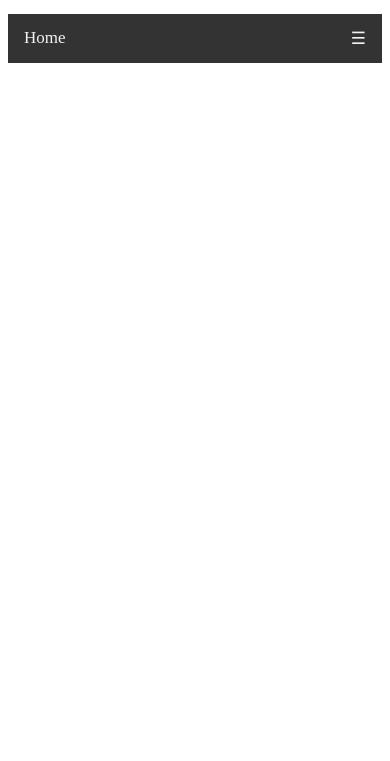
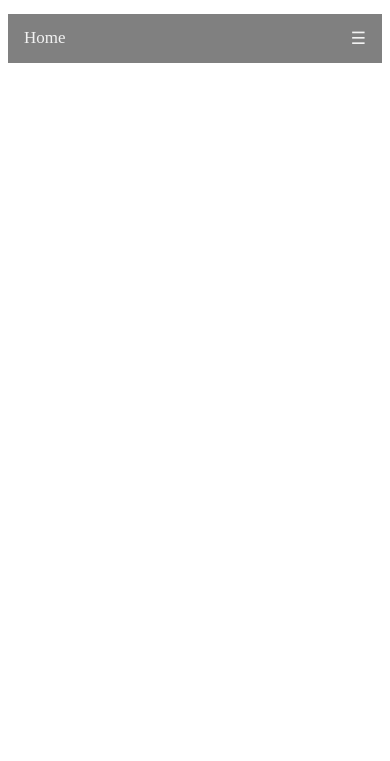
Before and after one commit to francishughes/ctec3905, a plain HTML site: page index.html in a window 390 px wide. Shown: the part 83-844 px from the top of the page. Drawn offline with Linux system fonts and the light colour scheme.

Commit message:
Early efforts for responsiveness.

```diff
--- a/alpha.css
+++ b/alpha.css
@@ -11,7 +11,8 @@ ul.topnav {
     margin: 0;
     padding: 0;
     overflow: hidden;
-    background-color: #333;
+    background-color: grey;
+	text-align:center;
 }
 
 /* Float the list items side by side */
--- a/index.html
+++ b/index.html
@@ -1,6 +1,6 @@
 <!DOCTYPE html>
 <html>
-<title>Website</title>
+<title>Index</title>
 <head>
 <link rel="stylesheet" type="text/css" href="alpha.css">
 </head>
```
